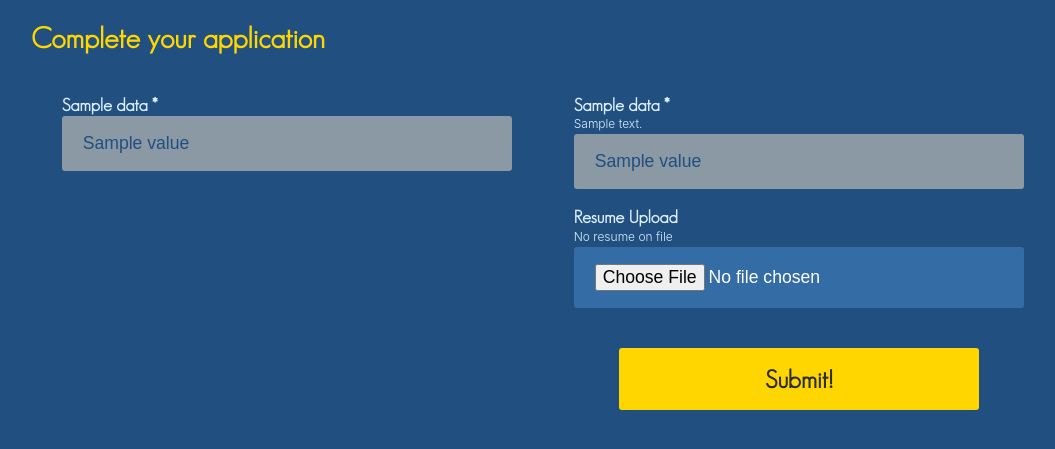
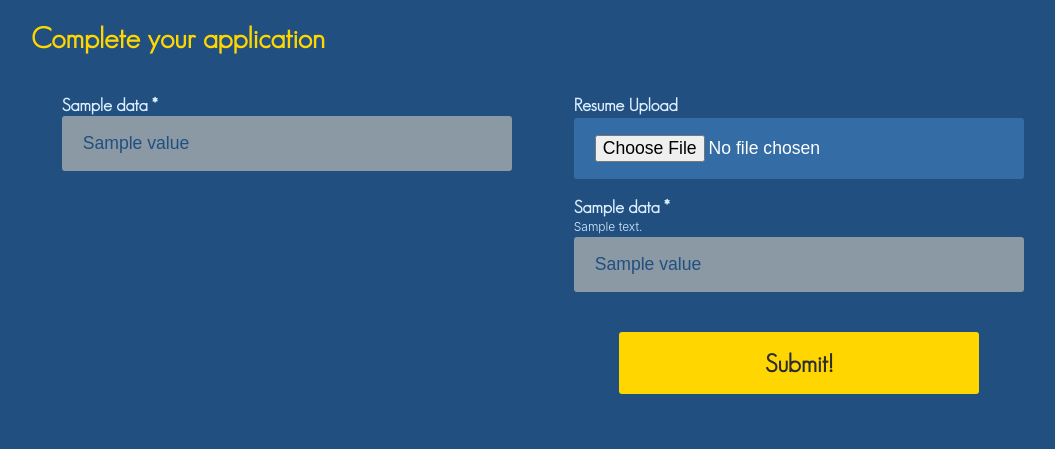
Before and after one commit to HackNC/registration, a Flask app: template registration/templates/apply.html in a window 1280 px wide. Shown: the part 195-644 px from the top of the page, without its empty margins (97-1152 px from the left). Run offline with Flask 2, Linux system fonts and the light colour scheme; the template is opened without the code that fills it: most values are stand-ins (such as "Sample title", 1, 10 or a date in 2020); parts of the project's set-up code (start-up, migrations or seed data) failed here and were passed over.

Commit message:
Reorder fields

```diff
--- a/registration/forms.py
+++ b/registration/forms.py
@@ -396,6 +396,7 @@ hacker_form = collections.OrderedDict([
     ("team_name", master['team_name']),
     ("needs_reimbursement", master['needs_reimbursement']),
     ("preferred_travel_method", master['preferred_travel_method']),
+    ("team_name", master['team_name']),
     ("accepts_mlh_code", master['accepts_mlh_code']),
     ("accepts_mlh_release", master['accepts_mlh_release']),
 ])
--- a/registration/templates/apply.html
+++ b/registration/templates/apply.html
@@ -20,6 +20,10 @@
 
     <!-- HackNC Section -->
     <div class="column">
+      <label>Resume Upload
+        <p class="help-text">{{ "You've uploaded a resume." if current_user.resume_location }}</p>
+        <input type="file" class="form-control big" name="resume">
+      </label>
       {% for field_id, data in form_data.items() %}
         <label
           style="{{'display: none;' if field_id == 'preferred_travel_method' and current_user[field_id] != 'Yes'}}"
@@ -73,10 +77,6 @@
         </label>
       {% endfor %}
 
-      <label>Resume Upload
-        <p class="help-text">{{ "You've uploaded a resume." if current_user.resume_location else "No resume on file" }}</p>
-        <input type="file" class="form-control big" name="resume">
-      </label>
       <div class="team">
       <!-- <h2>Team</h2>
         {% for teammate in teammates %}
```
